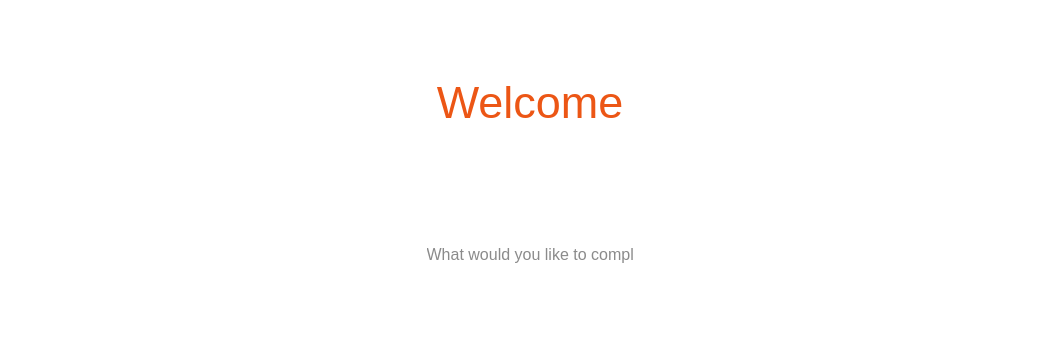
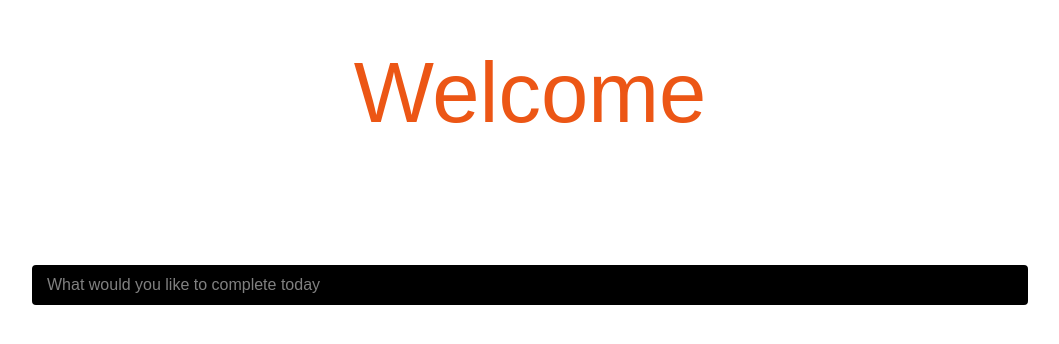
Before and after one commit to reuben-philip/mindframe, a Next.js app: page /dashboard in a window 1280 px wide. Shown: the part 232-576 px from the top of the page, without its empty margins (110-1169 px from the left). Built offline with nearby package versions, Linux system fonts and the light colour scheme; no server answers.

Commit message:
made it so that the app can get the users name for a more personalized message

```diff
--- a/app/dashboard.tsx
+++ b/app/dashboard.tsx
@@ -1,16 +1,27 @@
+"use client"
+
 import Link from "next/link";
-import { UserButton } from "@clerk/nextjs";
+import { UserButton, useUser } from "@clerk/nextjs";
+import { User } from "@clerk/nextjs/server";
 
 export default function Dashboard() {
+
+  const { user, isLoaded } = useUser();
+
+  const name = user?.firstName;
+
   return (
     <div className="home-page">
       <header>
-        <h1 className="login-title">Welcome</h1>
-        <UserButton />
+        <h1 className="login-title">Welcome {name} </h1>
       </header>
 
+      <div className = "user-button">
+        <UserButton />
+      </div>
+
       <div className="input-container">
-        <input type = "text" placeholder="What would you like to complete today"></input>
+        <input className="search-bar" type = "text" placeholder="What would you like to complete today"></input>
       </div>
     </div>
   );
--- a/app/globals.css
+++ b/app/globals.css
@@ -90,7 +90,7 @@ body {
 }
 
 h1.login-title {
-  font-size: 45px;
+  font-size: 85px;
   color: rgb(236, 86, 21);
 }
 
@@ -108,6 +108,43 @@ h1.login-title {
   padding: 2rem;
 }
 
-.input-container{
+.search-bar{
+  padding: 8px 15px;
+  border: 2px solid white;
+  border-radius: 6px;
+  background: black;
+  color: white;
+  outline: none;
+  transition: box-shadow 0.3s ease, border 0.3s ease;
+  width: 1000px;
+}
 
+.search-bar:focus{
+  border: 2px solid transparent;
+
+  background: linear-gradient(#000, #000) padding-box, conic-gradient(from var(--a), #da3287, #ffde5e, #da3287) border-box;
+
+  animation: rotateGradient 3s linear infinite;
+
+  box-shadow: 0 0 8px #da3287, 0 0 16px #ffde5e;
 }
+
+
+/* animate the angle variable */
+@property --a {
+  syntax: "<angle>";
+  inherits: false;
+  initial-value: 0deg;
+}
+
+@keyframes rotateGradient {
+  to { --a: 360deg; }
+}
+
+
+.user-button{
+  position: fixed;
+  top: 30px;
+  right: 50px;
+  z-index: 1000;
+}
```
